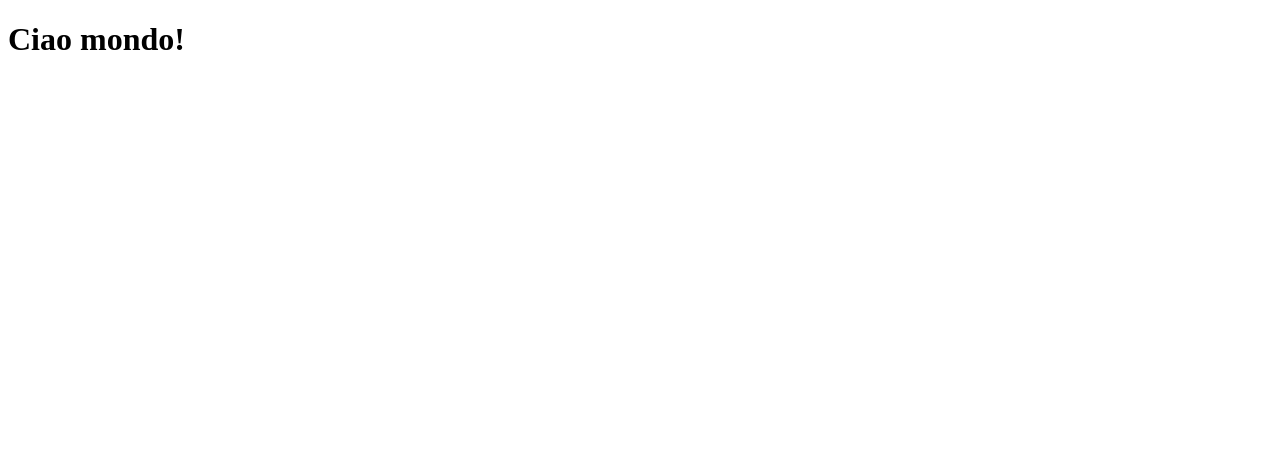
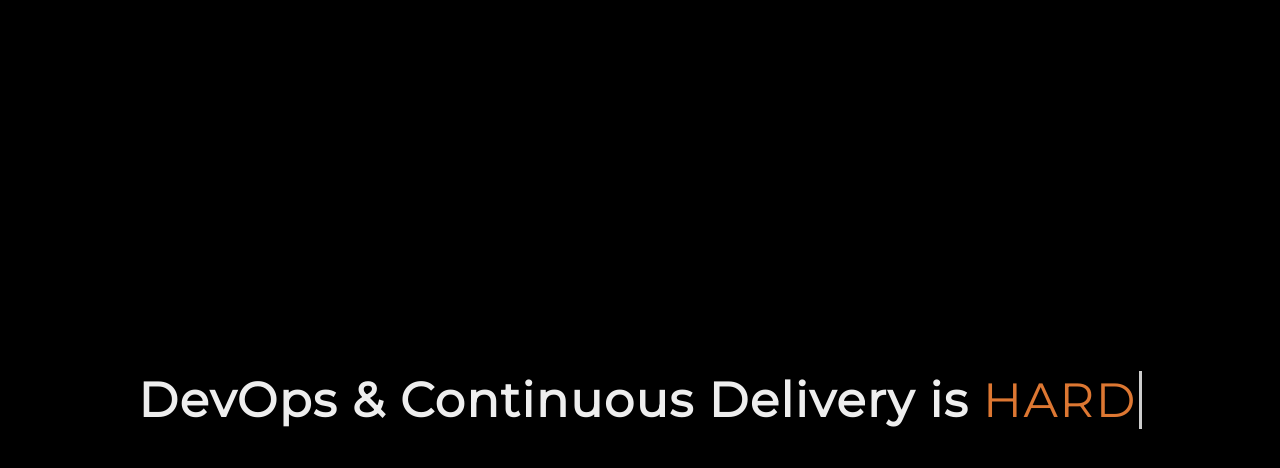
Before and after one commit to ivoputzer/awesome-devops-and-cd, a website: page index.html in a window 1280 px wide. Drawn offline with Linux system fonts and the light colour scheme.

Commit message:
adds gitlab-ci

```diff
--- a/index.html
+++ b/index.html
@@ -1,9 +1,108 @@
 <!doctype html>
 <html>
   <head>
-    <title>test page</title>
+    <style>
+      @import url('https://fonts.googleapis.com/css?family=Montserrat');
+
+      * {
+        margin: 0;
+        padding: 0;
+        box-sizing: border-box;
+      }
+
+      body {
+        font-family: 'Montserrat', sans-serif;
+        background-color: #000;
+        color: #eee;
+      }
+
+      .container {
+        height: 100vh;
+        display: flex;
+        justify-content: center;
+        align-items: center;
+      }
+
+      .container p {
+        font-size: 3rem;
+        padding: 0.5rem;
+        font-weight: bold;
+        letter-spacing: 0.1rem;
+        text-align: center;
+        overflow: hidden;
+      }
+
+      .container p span.typed-text {
+        font-weight: normal;
+        color: #dd7732;
+      }
+
+      .container p span.cursor {
+        display: inline-block;
+        background-color: #ccc;
+        margin-left: 0.1rem;
+        width: 3px;
+        animation: blink 1s infinite;
+      }
+
+      .container p span.cursor.typing {
+        animation: none;
+      }
+
+      @keyframes blink {
+        0%  { background-color: #ccc; }
+        49% { background-color: #ccc; }
+        50% { background-color: transparent; }
+        99% { background-color: transparent; }
+        100%  { background-color: #ccc; }
+      }
+    </style>
+
   </head>
   <body>
-    <h1>Ciao mondo!</h1>
+    <div class="container">
+      <p>DevOps & Continuous Delivery is <span class="typed-text"></span><span class="cursor">&nbsp;</span></p>
+    </div>
+    <script>
+      const typedTextSpan = document.querySelector(".typed-text")
+      const cursorSpan = document.querySelector(".cursor")
+
+      const textArray = ["HARD", "FUN", "A JOURNEY", "AWESOME"]
+      const typingDelay = 200
+      const erasingDelay = 100
+      const newTextDelay = 2000 // Delay between current and next text
+      let textArrayIndex = 0
+      let charIndex = 0
+
+      function type() {
+      if (charIndex < textArray[textArrayIndex].length) {
+        if( !cursorSpan.classList.contains("typing")) cursorSpan.classList.add("typing")
+        typedTextSpan.textContent += textArray[textArrayIndex].charAt(charIndex)
+        charIndex++
+        setTimeout(type, typingDelay)
+        } else {
+          cursorSpan.classList.remove("typing")
+          setTimeout(erase, newTextDelay)
+        }
+      }
+
+      function erase() {
+        if (charIndex > 0) {
+          if(!cursorSpan.classList.contains("typing")) cursorSpan.classList.add("typing")
+          typedTextSpan.textContent = textArray[textArrayIndex].substring(0, charIndex-1)
+          charIndex--
+          setTimeout(erase, erasingDelay)
+        } else {
+          cursorSpan.classList.remove("typing")
+          textArrayIndex++
+          if(textArrayIndex>=textArray.length) textArrayIndex=0
+          setTimeout(type, typingDelay + 1100)
+        }
+      }
+
+      document.addEventListener("DOMContentLoaded", function() {
+        if (textArray.length) setTimeout(type, newTextDelay + 250)
+      })
+    </script>
   </body>
 </html>
```
Also changed, not shown: .gitlab-ci.yml (added).
